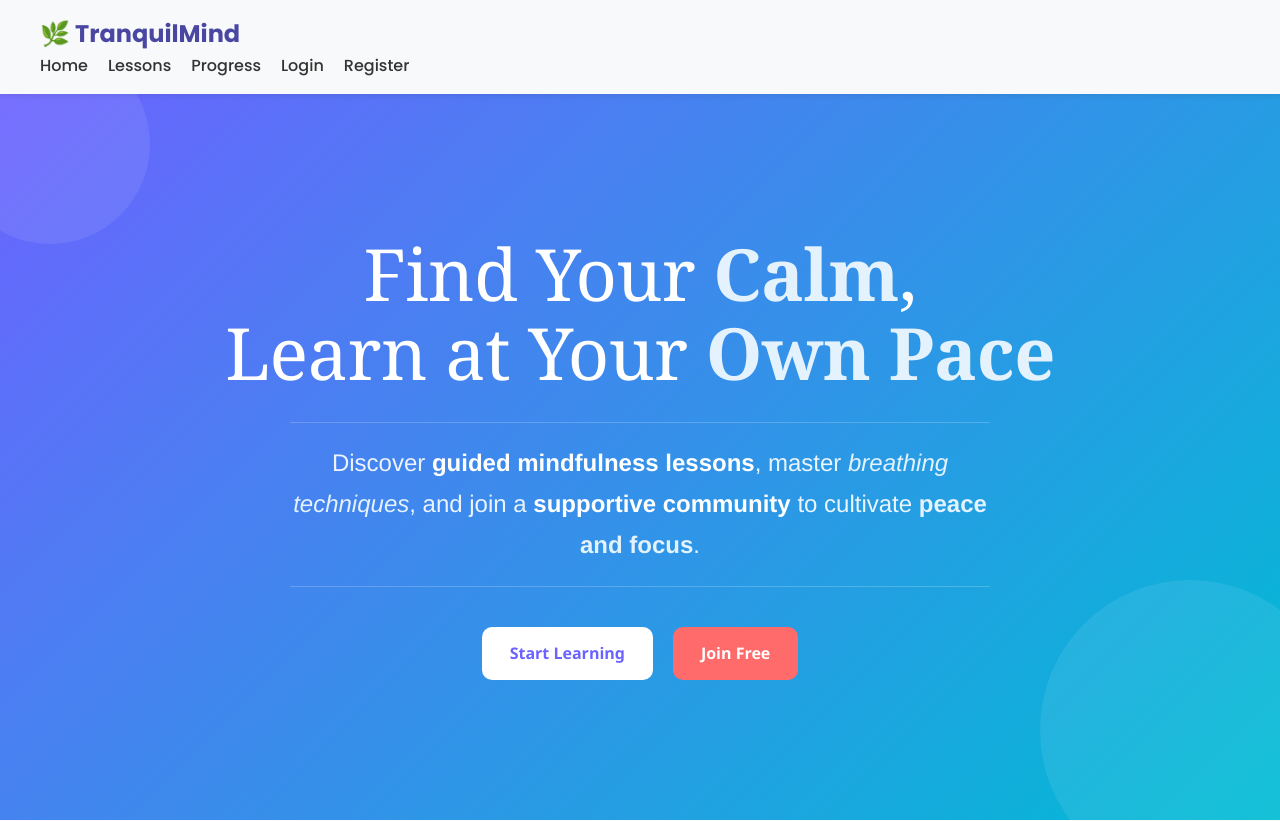
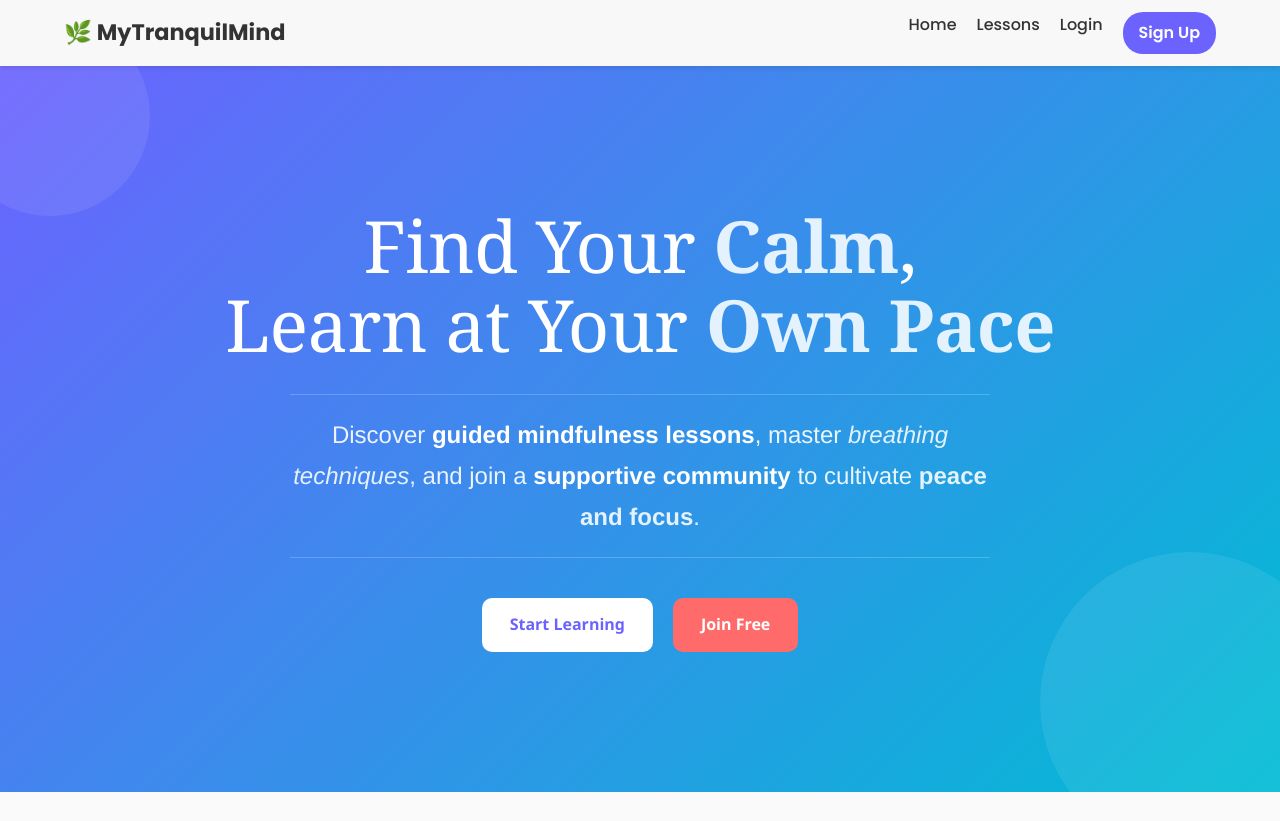
Before and after one commit to vespersmakado/my_tranquil_mind_online, a React (Create React App) app: page / in a window 1280 px wide. Shown: the top 821 px of the page. Built offline with nearby package versions, Linux system fonts and the light colour scheme.

Commit message:
Replace old Navbar with new responsive version

```diff
--- a/src/components/Navbar.css
+++ b/src/components/Navbar.css
@@ -1,23 +1,32 @@
+/* Navbar wrapper */
 .navbar {
-  display: flex;
-  justify-content: space-between;
-  align-items: center;
-  padding: 15px 40px;
-  background: #f8f9fa; /* ✅ Off-white, softer than pure white */
-  color: #333;
+  background: #f8f8f8; /* soft off-white */
+  box-shadow: 0 2px 5px rgba(0, 0, 0, 0.1);
   position: sticky;
   top: 0;
+  width: 100%;
   z-index: 1000;
-  box-shadow: 0 2px 6px rgba(0, 0, 0, 0.08); /* subtle shadow */
 }
 
-.logo {
-  font-size: 1.5rem;
-  font-weight: bold;
-  color: #4a47a3; /* matches your buttons (purple accent) */
+/* Container aligns logo left + links right */
+.navbar-container {
+  display: flex;
+  justify-content: space-between; /* LOGO left, LINKS right */
+  align-items: center;
+  width: 90%;
+  max-width: 1200px;
+  margin: 0 auto;
+  padding: 12px 0;
 }
 
-/* Default desktop nav */
+/* Logo */
+.logo {
+  font-size: 1.4rem;
+  font-weight: bold;
+  color: #333;
+}
+
+/* Nav links default (desktop) */
 .nav-links {
   list-style: none;
   display: flex;
@@ -25,18 +34,31 @@
 }
 
 .nav-links a {
-  color: #333; /* dark gray for readability */
+  color: #333;
   text-decoration: none;
   font-weight: 500;
   transition: 0.3s;
 }
 
 .nav-links a:hover {
-  color: #4a47a3; /* purple accent on hover */
+  color: #6c63ff;
   transform: scale(1.05);
 }
 
-/* Mobile toggle button (hamburger) */
+/* Special style for Sign Up button */
+.nav-links .btn {
+  background: #6c63ff;
+  color: #fff !important;
+  padding: 8px 16px;
+  border-radius: 20px;
+  font-weight: 600;
+}
+
+.nav-links .btn:hover {
+  background: #5750d4;
+}
+
+/* Hamburger (hidden on desktop) */
 .menu-toggle {
   display: none;
   font-size: 1.8rem;
@@ -44,26 +66,26 @@
   color: #333;
 }
 
-/* --- Responsive Styles --- */
+/* --- Responsive --- */
 @media (max-width: 768px) {
   .nav-links {
-    display: none; /* hide links by default */
+    display: none; /* hidden by default on mobile */
     flex-direction: column;
     position: absolute;
     top: 60px;
     right: 20px;
-    background: #ffffff;
+    background: rgba(255, 255, 255, 0.95);
     padding: 20px;
     border-radius: 10px;
     width: 200px;
-    box-shadow: 0 4px 10px rgba(0, 0, 0, 0.15);
+    box-shadow: 0 4px 10px rgba(0,0,0,0.15);
   }
 
   .nav-links.active {
-    display: flex; /* show menu when toggled */
+    display: flex; /* show when toggled */
   }
 
   .menu-toggle {
-    display: block; /* show hamburger on mobile */
+    display: block; /* show hamburger */
   }
 }
--- a/src/components/Navbar.tsx
+++ b/src/components/Navbar.tsx
@@ -5,19 +5,27 @@ import "./Navbar.css";
 const Navbar: React.FC = () => {
   const [isOpen, setIsOpen] = useState(false);
 
+  const toggleMenu = () => {
+    setIsOpen(!isOpen);
+  };
+
   return (
     <nav className="navbar">
-      <div className="nav-container">
-        <div className="logo">🌿 TranquilMind</div>
-        <div className="menu-toggle" onClick={() => setIsOpen(!isOpen)}>
+      <div className="navbar-container">
+        {/* Logo left */}
+        <div className="logo">🌿 MyTranquilMind</div>
+
+        {/* Hamburger toggle (mobile) */}
+        <div className="menu-toggle" onClick={toggleMenu}>
           ☰
         </div>
+
+        {/* Links right */}
         <ul className={`nav-links ${isOpen ? "active" : ""}`}>
-          <li><Link to="/" onClick={() => setIsOpen(false)}>Home</Link></li>
-          <li><Link to="/lessons" onClick={() => setIsOpen(false)}>Lessons</Link></li>
-          <li><Link to="/progress" onClick={() => setIsOpen(false)}>Progress</Link></li>
-          <li><Link to="/login" onClick={() => setIsOpen(false)}>Login</Link></li>
-          <li><Link to="/register" onClick={() => setIsOpen(false)}>Register</Link></li>
+          <li><Link to="/">Home</Link></li>
+          <li><Link to="/lessons">Lessons</Link></li>
+          <li><Link to="/login">Login</Link></li>
+          <li><Link to="/register" className="btn">Sign Up</Link></li>
         </ul>
       </div>
     </nav>
```
